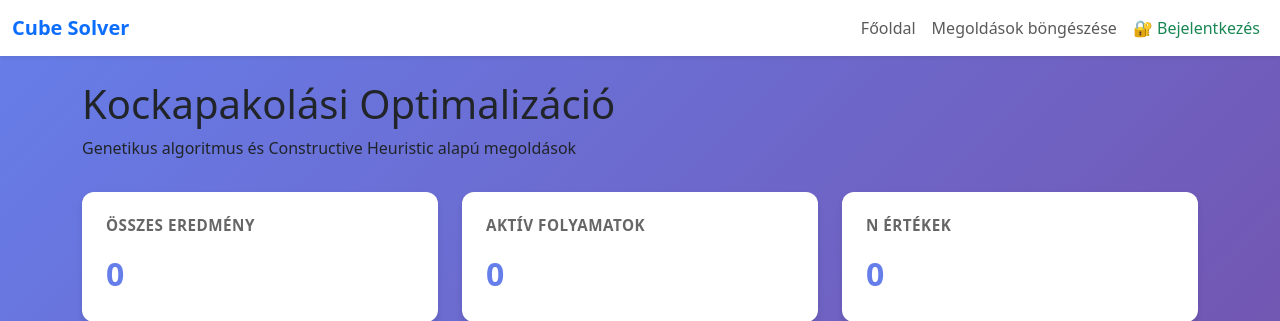
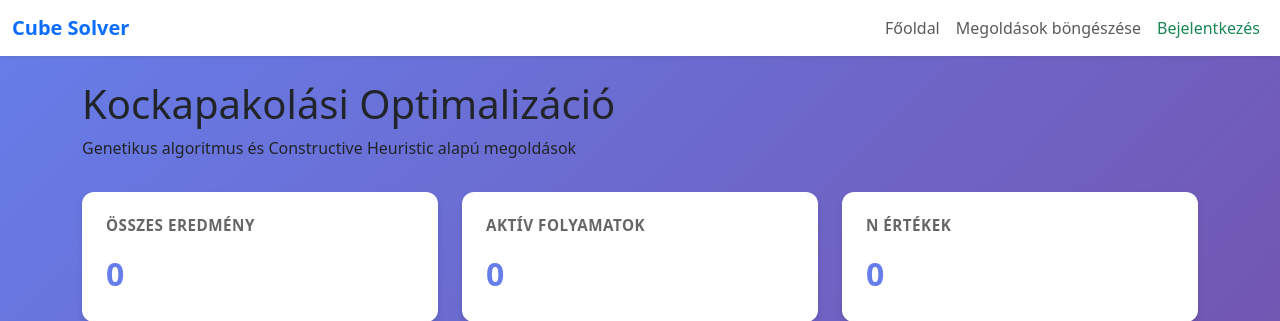
Before and after one commit to Indian1999/Projektlabor, a Flask app: page / in a window 1280 px wide. Shown: the top 321 px of the page. Run offline with Flask 3, Linux system fonts and the light colour scheme; data that the repository does not hold is empty; parts of the project's set-up code (start-up, migrations or seed data) failed here and were passed over.

Commit message:
base icons

```diff
--- a/templates/base.html
+++ b/templates/base.html
@@ -31,11 +31,11 @@
                         <a class="nav-link" href="/new-process">Új folyamat</a>
                     </li>
                     <li class="nav-item">
-                        <a class="nav-link text-danger" href="/logout">🚪 Kijelentkezés</a>
+                        <a class="nav-link text-danger" href="/logout">Kijelentkezés</a>
                     </li>
                     {% else %}
                     <li class="nav-item">
-                        <a class="nav-link text-success" href="/login">🔐 Bejelentkezés</a>
+                        <a class="nav-link text-success" href="/login">Bejelentkezés</a>
                     </li>
                     {% endif %}
                 </ul>
```
